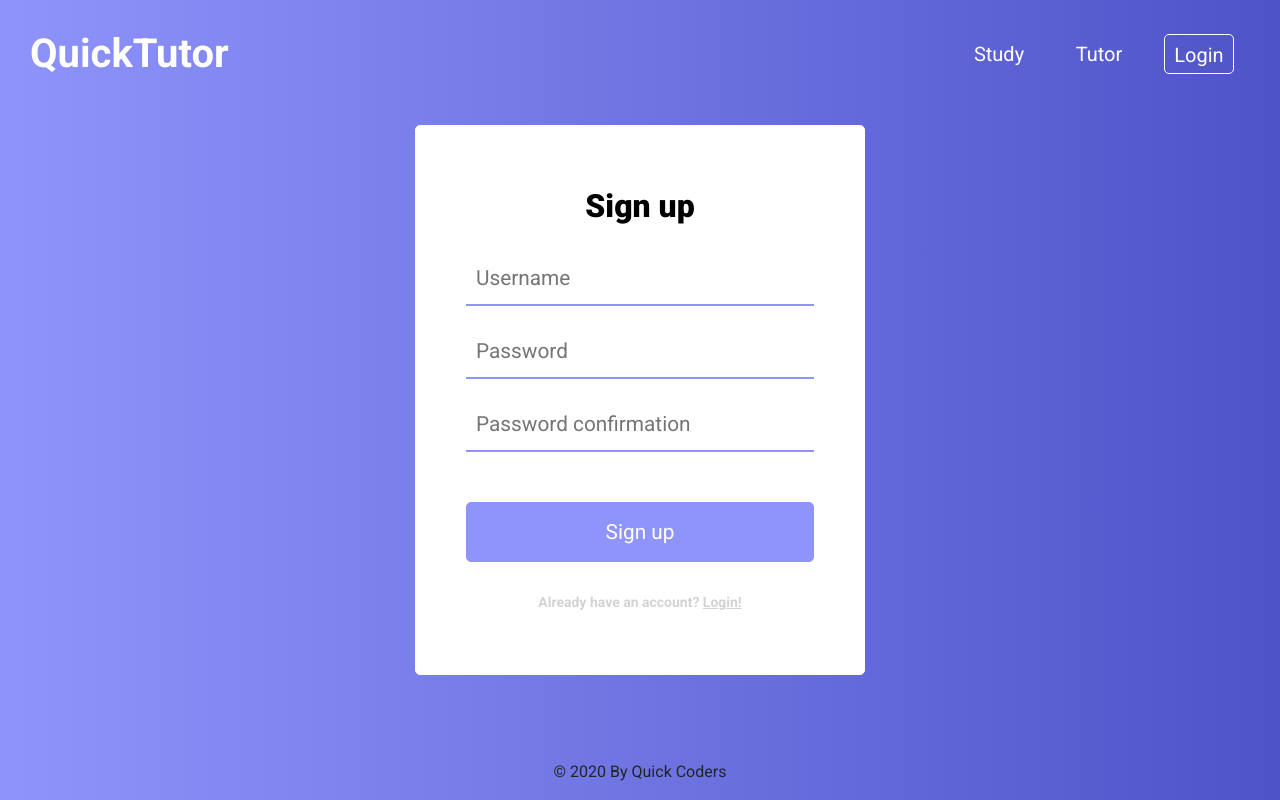
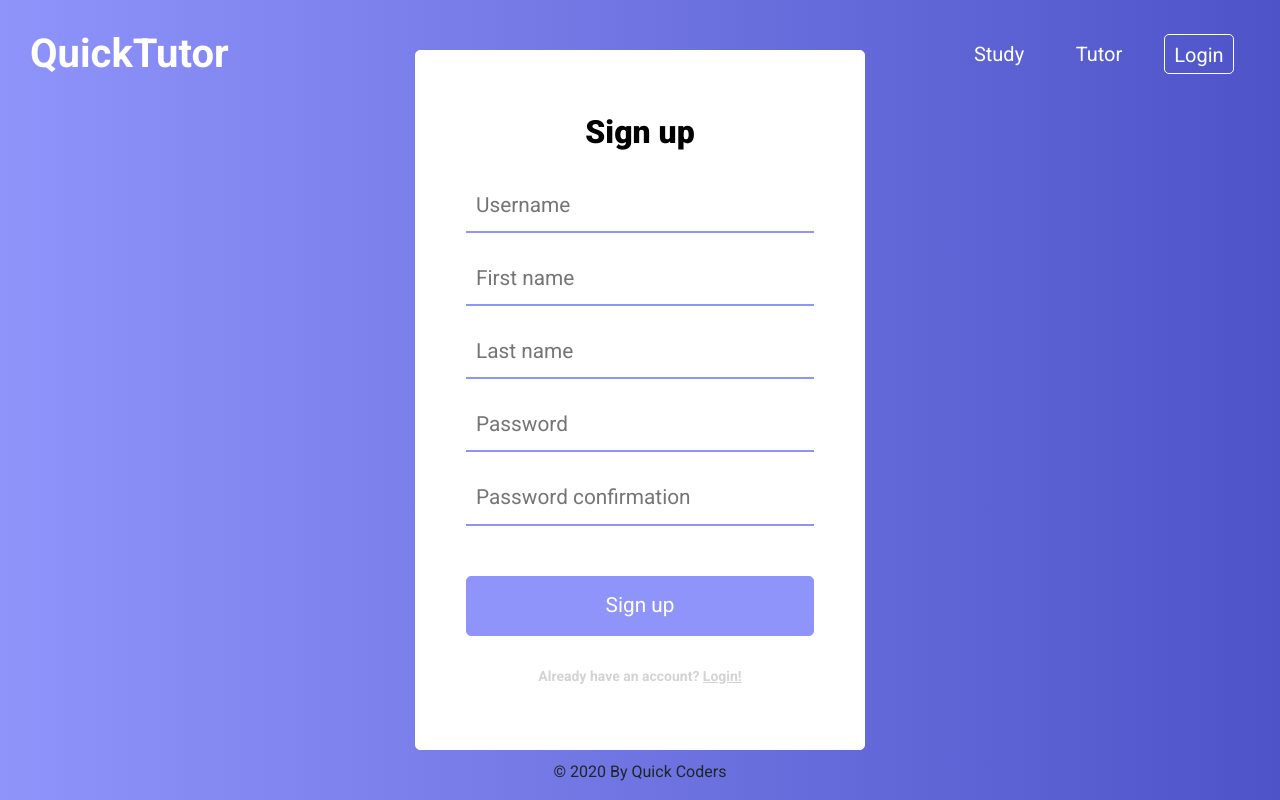
Before and after one commit to HarrisonClark/QuickTutor, a Django app: page /login/signup/ in a window 1280 px wide. Run offline with Django 3.2, Linux system fonts and the light colour scheme; some libraries are stand-ins or nearby versions.

```diff
--- /dev/null
+++ b/login/forms.py
@@ -0,0 +1,21 @@
+from django import forms
+from django.contrib.auth.models import User
+from django.contrib.auth.forms import UserCreationForm
+
+
+class CustomUserCreationForm(UserCreationForm):
+    first_name = forms.CharField(max_length=20, required=True)
+    last_name = forms.CharField(max_length=20, required=True)
+
+    class Meta:
+        model = User
+        fields = ("username", "first_name",
+                  "last_name", "password1", "password2")
+
+    def save(self, commit=True):
+        user = super(CustomUserCreationForm, self).save(commit=False)
+        user.first_name = self.cleaned_data["first_name"]
+        user.last_name = self.cleaned_data["last_name"]
+        if commit:
+            user.save()
+        return user
--- a/login/static/login/styles.css
+++ b/login/static/login/styles.css
@@ -23,7 +23,7 @@ body {
 }
 
 .signup-box{
-	height: 550px;
+	height: 700px;
 }
 
 .signup-inner{
--- a/login/views.py
+++ b/login/views.py
@@ -5,20 +5,28 @@ from django.contrib.auth.forms import UserCreationForm
 from django.urls import reverse_lazy
 from django.views import generic
 from django.contrib.auth import authenticate, login
+from .forms import CustomUserCreationForm
+
 
 def Login(request):
     return HttpResponse("Login Page!")
 
+
 def Signup(request):
     if request.method == 'POST':
-        form = UserCreationForm(request.POST)
+        form = CustomUserCreationForm(request.POST)
         if form.is_valid():
             form.save()
             username = form.cleaned_data.get('username')
             raw_password = form.cleaned_data.get('password1')
-            user = authenticate(username=username, password=raw_password)
+            first_name = form.cleaned_data.get('first_name')
+            last_name = form.cleaned_data.get('last_name')
+            user = authenticate(username=username,
+                                password=raw_password,
+                                first_name=first_name,
+                                last_name=last_name)
             login(request, user)
             return redirect('/')
     else:
-        form = UserCreationForm()
+        form = CustomUserCreationForm()
     return render(request, 'registration/signup.html', {'form': form})
--- a/study/templates/study/request_list.html
+++ b/study/templates/study/request_list.html
@@ -21,7 +21,7 @@
                     <p class="card-text text-secondary">{{ request.description }}</p>
                     <p class="card-text text-secondary"> Request by: {{ request.student }}</p>
                     <p class="card-text"><small class="text-muted">Created {{ request.pub_date }}</small></p>
-
+                    <a href="{% url 'study:open-request' request.pk %}">{{ request.pk }}</a> <br/><br/>
                 </div>
                 </div>
             </div>
--- a/study/urls.py
+++ b/study/urls.py
@@ -7,5 +7,6 @@ app_name = 'study'
 urlpatterns = [
     path('', views.index, name="index"),
     path('tutor-request/', views.tutor_request, name="tutor_request"),
-    path('requests/', login_required(views.RequestsView.as_view()), name="requests")
+    path('requests/', login_required(views.RequestsView.as_view()), name="requests"),
+    path('open-request/<int:pk>', views.open_request, name="open-request"),
 ]
--- a/study/views.py
+++ b/study/views.py
@@ -39,6 +39,7 @@ def tutor_request(request):
 
     return render(request, 'study/request.html', {'form': form})
 
+
 class RequestsView(generic.ListView):
     template_name = "study/request_list.html"
     context_object_name = "requests_list"
@@ -48,3 +49,8 @@ class RequestsView(generic.ListView):
         Return five most recent suggestions
         """
         return tutorRequest.objects.filter(pub_date__lte=timezone.now()).order_by('-pub_date')[:5]
+
+
+def open_request(request, pk):
+    tutor_request = tutorRequest.objects.filter(pk=pk)[0]
+    return render(request, "study/open_request.html", {'tutor_request': tutor_request})
```
Also changed, not shown: study/templates/study/open_request.html (added, +24 -0 lines), userprofile/templates/userprofile/index.html (+3 -4 lines).
